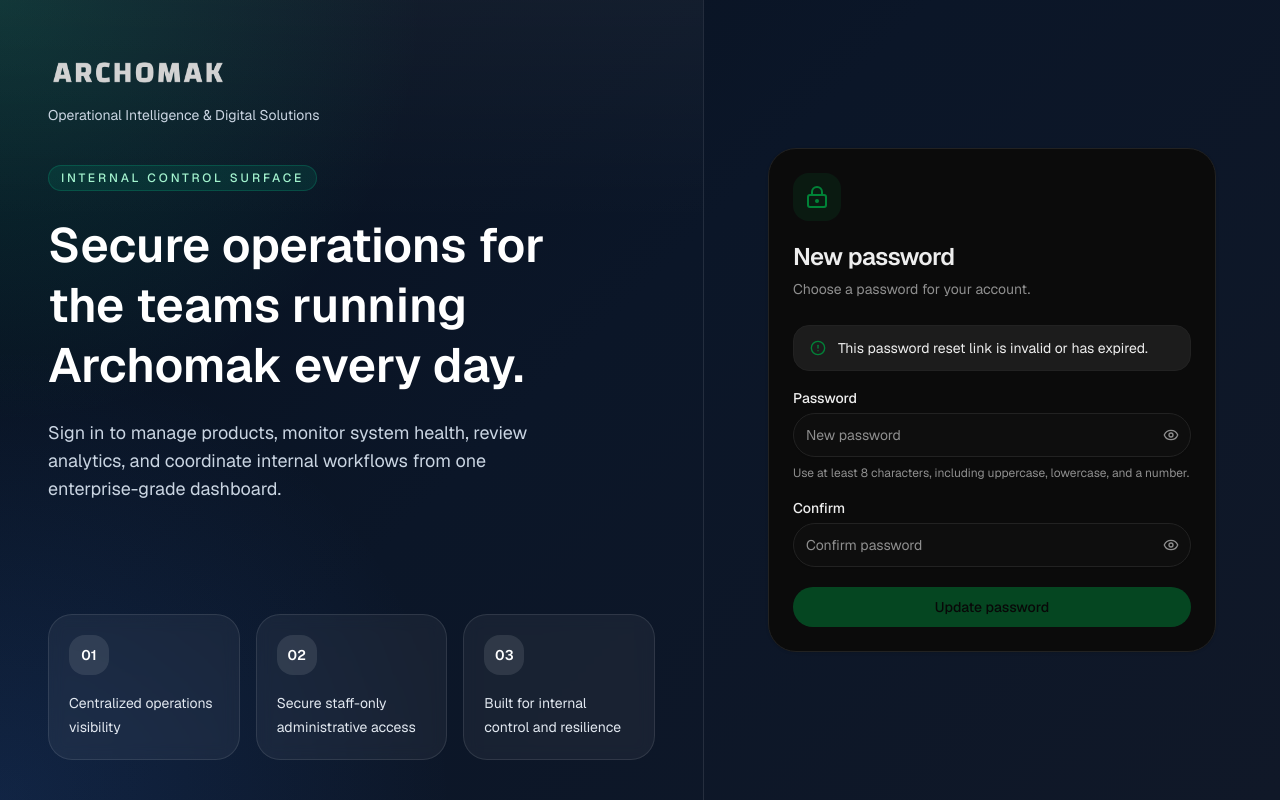
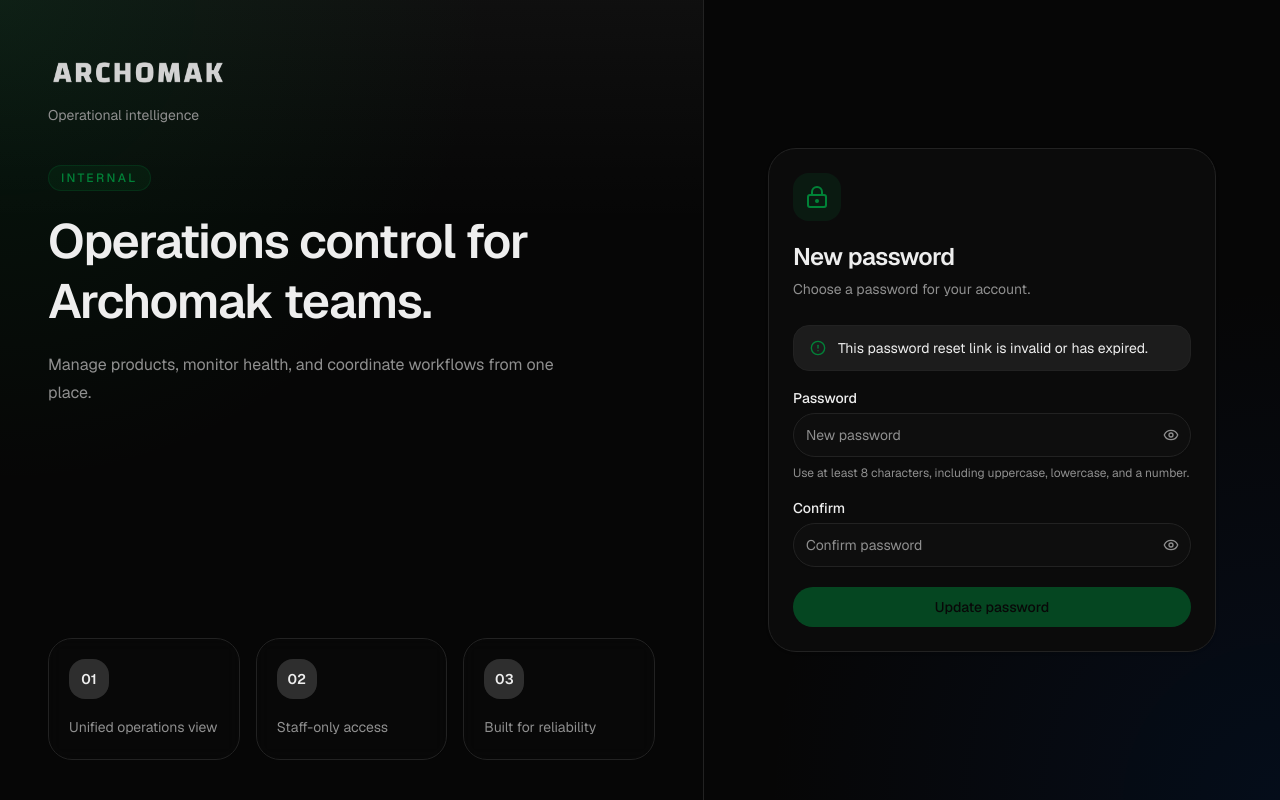
Before and after one commit to deantosh/archomak_admin, a Next.js app: page /reset-password in a window 1280 px wide. Built offline with nearby package versions, Linux system fonts and the light colour scheme; no server answers.

Commit message:
Refactor AuthShell component for improved UI consistency; update highlights and class names for better readability, enhance text styles, and introduce SessionRefresher for session management.

```diff
--- a/components/auth/auth-shell.tsx
+++ b/components/auth/auth-shell.tsx
@@ -5,17 +5,17 @@ type AuthShellProps = {
 }
 
 const highlights = [
-  'Centralized operations visibility',
-  'Secure staff-only administrative access',
-  'Built for internal control and resilience',
+  'Unified operations view',
+  'Staff-only access',
+  'Built for reliability',
 ]
 
 export function AuthShell({ children }: AuthShellProps) {
   return (
-    <div className="min-h-screen bg-[radial-gradient(circle_at_top_left,rgba(16,185,129,0.18),transparent_28%),radial-gradient(circle_at_bottom_left,rgba(59,130,246,0.14),transparent_30%),linear-gradient(135deg,#07111f_0%,#0b1628_45%,#101828_100%)] text-foreground">
+    <div className="auth-shell">
       <div className="mx-auto grid min-h-screen max-w-7xl lg:grid-cols-[1.1fr_0.9fr]">
-        <section className="relative hidden overflow-hidden border-r border-white/10 px-8 py-10 lg:flex lg:flex-col lg:justify-between xl:px-12">
-          <div className="absolute inset-0 bg-[linear-gradient(180deg,rgba(255,255,255,0.04),transparent_28%,transparent)]" />
+        <section className="relative hidden overflow-hidden border-r border-border px-8 py-10 lg:flex lg:flex-col lg:justify-between xl:px-12">
+          <div className="absolute inset-0 bg-[linear-gradient(180deg,color-mix(in_oklch,var(--foreground)_4%,transparent),transparent_28%,transparent)]" />
           <div className="relative z-10">
             <div className="mb-10 flex items-center gap-4">
               <div>
@@ -27,23 +27,21 @@ export function AuthShell({ children }: AuthShellProps) {
                   priority
                   className="h-auto w-45"
                 />
-                <p className="text-sm text-slate-300">
-                  Operational Intelligence &amp; Digital Solutions
+                <p className="text-sm text-muted-foreground">
+                  Operational intelligence
                 </p>
               </div>
             </div>
 
-            <div className="max-w-xl space-y-6">
-              <div className="inline-flex rounded-full border border-emerald-400/20 bg-emerald-400/10 px-3 py-1 text-xs font-medium uppercase tracking-[0.24em] text-emerald-200">
-                Internal Control Surface
+            <div className="max-w-xl space-y-5">
+              <div className="inline-flex rounded-full border border-primary/20 bg-primary/10 px-3 py-1 text-xs font-medium uppercase tracking-[0.2em] text-primary">
+                Internal
               </div>
-              <h1 className="text-4xl font-semibold leading-tight text-white xl:text-5xl">
-                Secure operations for the teams running Archomak every day.
+              <h1 className="text-4xl font-semibold leading-tight tracking-tight text-foreground xl:text-5xl">
+                Operations control for Archomak teams.
               </h1>
-              <p className="max-w-lg text-base leading-7 text-slate-300 xl:text-lg">
-                Sign in to manage products, monitor system health, review
-                analytics, and coordinate internal workflows from one
-                enterprise-grade dashboard.
+              <p className="max-w-lg text-base leading-7 text-muted-foreground">
+                Manage products, monitor health, and coordinate workflows from one place.
               </p>
             </div>
           </div>
@@ -53,12 +51,12 @@ export function AuthShell({ children }: AuthShellProps) {
               {highlights.map((highlight, index) => (
                 <div
                   key={highlight}
-                  className="rounded-3xl border border-white/10 bg-white/5 p-5 backdrop-blur"
+                  className="rounded-3xl border border-border bg-card/50 p-5 backdrop-blur"
                 >
-                  <div className="mb-4 flex h-10 w-10 items-center justify-center rounded-2xl bg-white/10 text-sm font-semibold text-white">
+                  <div className="mb-4 flex h-10 w-10 items-center justify-center rounded-2xl bg-muted text-sm font-semibold text-foreground">
                     0{index + 1}
                   </div>
-                  <p className="text-sm leading-6 text-slate-200">
+                  <p className="text-sm leading-6 text-muted-foreground">
                     {highlight}
                   </p>
                 </div>
@@ -79,8 +77,8 @@ export function AuthShell({ children }: AuthShellProps) {
                   priority
                   className="h-auto w-45"
                 />
-                <p className="text-sm text-slate-300">
-                  Operational Intelligence &amp; Digital Solutions
+                <p className="text-sm text-muted-foreground">
+                  Operational intelligence
                 </p>
               </div>
             </div>
@@ -89,5 +87,5 @@ export function AuthShell({ children }: AuthShellProps) {
         </section>
       </div>
     </div>
-  );
+  )
 }
--- /dev/null
+++ b/components/auth/session-refresher.tsx
@@ -0,0 +1,58 @@
+'use client'
+
+import { useRouter } from 'next/navigation'
+import { useEffect } from 'react'
+
+import {
+  clearSessionCookies,
+  ensureValidSession,
+  getClientSessionFromCookies,
+} from '@/lib/supabase/client'
+import { REFRESH_BUFFER_SECONDS } from '@/lib/supabase/session'
+
+const MIN_REFRESH_INTERVAL_MS = 30_000
+
+export function SessionRefresher() {
+  const router = useRouter()
+
+  useEffect(() => {
+    let timeoutId: ReturnType<typeof setTimeout> | undefined
+    let cancelled = false
+
+    async function scheduleRefresh() {
+      const session = await ensureValidSession()
+
+      if (cancelled) {
+        return
+      }
+
+      if (!session) {
+        clearSessionCookies()
+        router.replace('/?error=auth')
+        return
+      }
+
+      const secondsUntilRefresh = Math.max(
+        session.expiresAt - REFRESH_BUFFER_SECONDS - Math.floor(Date.now() / 1000),
+        MIN_REFRESH_INTERVAL_MS / 1000,
+      )
+
+      timeoutId = setTimeout(scheduleRefresh, secondsUntilRefresh * 1000)
+    }
+
+    const { accessToken, refreshToken } = getClientSessionFromCookies()
+
+    if (accessToken || refreshToken) {
+      void scheduleRefresh()
+    }
+
+    return () => {
+      cancelled = true
+      if (timeoutId) {
+        clearTimeout(timeoutId)
+      }
+    }
+  }, [router])
+
+  return null
+}
```
Lines whose indentation alone changed are shown as unchanged.
